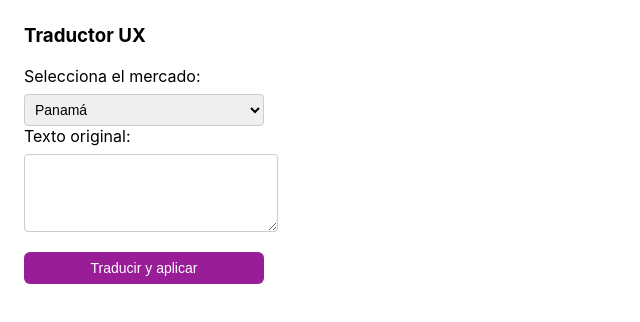
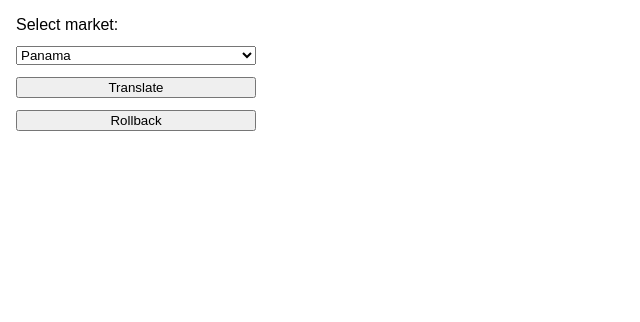
Before and after one commit to paulitzim/api-translate, a plain HTML site: page ui.html in a window 1280 px wide. Shown: the whole page, without its empty margins (0-640 px from the left). Drawn offline with Linux system fonts and the light colour scheme.

Commit message:
UI ADD ON

```diff
--- a/ui.html
+++ b/ui.html
@@ -4,50 +4,35 @@
   <meta charset="UTF-8" />
   <style>
     body {
-        font-family: Inter, sans-serif;
-        margin: 24px;
+      font-family: sans-serif;
+      margin: 16px;
       width: 240px;
     }
-      button {
-        margin-top: 16px;
-        padding: 8px;
+    label, select, button {
+      display: block;
+      margin-bottom: 12px;
       width: 100%;
-        font-size: 14px;
-        background-color: #981d97;
-        color: white;
-        border: none;
-        border-radius: 6px;
-        cursor: pointer;
-      }
-      select, textarea {
-        width: 100%;
-        margin-top: 8px;
-        padding: 6px;
-        border-radius: 4px;
-        border: 1px solid #ccc;
-        font-size: 14px;
     }
   </style>
 </head>
 <body>
-    <h3>Traductor UX</h3>
-    <label for="market">Selecciona el mercado:</label>
+  <label for="market">Select market:</label>
   <select id="market">
-      <option value="Panama">Panamá</option>
+    <option value="Panama">Panama</option>
     <option value="Puerto Rico">Puerto Rico</option>
   </select>
 
-    <label for="text">Texto original:</label>
-    <textarea id="text" rows="4"></textarea>
-
-    <button id="translate">Traducir y aplicar</button>
+  <button id="translate">Translate</button>
+  <button id="rollback">Rollback</button>
 
   <script>
     document.getElementById("translate").onclick = () => {
-        const text = document.getElementById("text").value;
       const market = document.getElementById("market").value;
+      parent.postMessage({ pluginMessage: { type: 'translate-selected', market } }, '*');
+    };
 
-        parent.postMessage({ pluginMessage: { type: "translate", text, market } }, "*");
+    document.getElementById("rollback").onclick = () => {
+      parent.postMessage({ pluginMessage: { type: 'rollback' } }, '*');
     };
   </script>
 </body>
```
Also changed, not shown: code.js (+13 -3 lines), ui.js (added, +15 -0 lines). Lines whose indentation alone changed are shown as unchanged.
